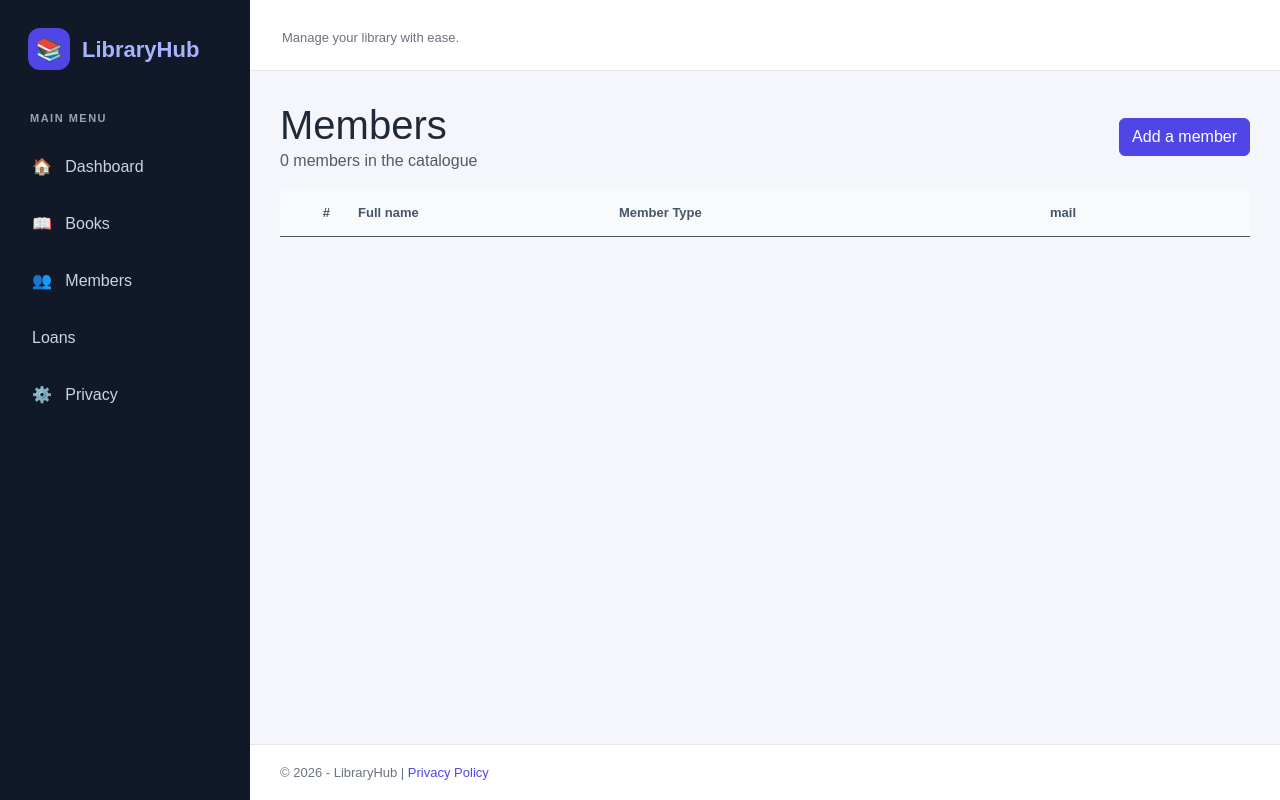
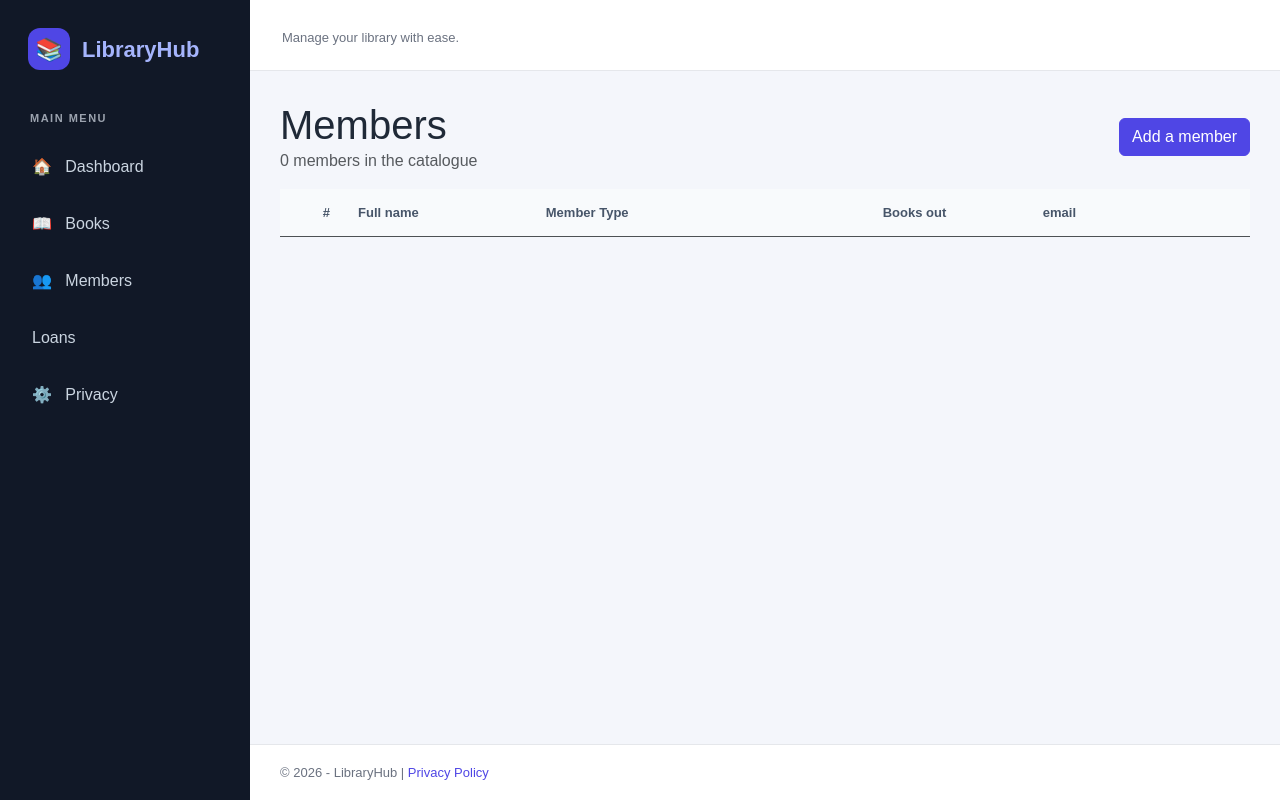
Before and after one commit to Sumad-en/library, an ASP.NET Core app: template library/Views/Members/Index.cshtml in a window 1280 px wide. Run offline with ASP.NET Core 8, Linux system fonts and the light colour scheme; the template is opened without the code that fills it, so the values that code supplies are empty; style sheets or scripts are compiled from the project's sources; the project's own start-up code is not run, and a stand-in starts its controllers and pages; some libraries are stand-ins or nearby versions.

Commit message:
COMMIT AND PUSH  A2-T11: books out per member

```diff
--- a/library/Views/Members/Index.cshtml
+++ b/library/Views/Members/Index.cshtml
@@ -17,7 +17,8 @@
             <th class="text-end" style="width:4rem">#</th>
             <th>Full name</th>
             <th>Member Type</th>
-            <th class="text-end">mail</th>
+            <th class="text-end">Books out</th>
+            <th class="text-end">email</th>
             <th style="width:10rem"></th>
         </tr>
     </thead>
@@ -31,7 +32,7 @@
                     <td>@members.full_name</td>
                     <td><span class="badge text-bg-secondary">@(members.member_type ?? "—")</span></td>
                     <td class="text-end">@members.OpenLoans</td>
-                    <th class="text-end">Books out</th>
+
                     <td class="text-end">@(members.email)</td>
                     <td class="text-end">
                         <a asp-action="Details" asp-route-id="@members.member_id" class="btn btn-sm btn-outline-primary">Loans</a>
```
